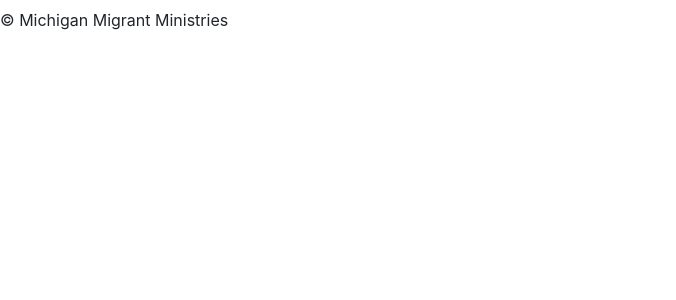
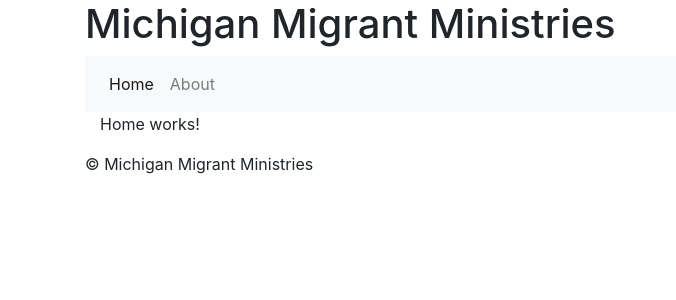
Before and after one commit to michigan-migrant-ministries/website, a Jekyll site: the page built from _pages/index.md, in a window 1280 px wide. Shown: the top 300 px of the page, without its empty margins (0-676 px from the left). Built offline with Jekyll 4.4.1, drawn with Linux system fonts in a browser that asks for light colours.

Commit message:
Organize pages and add automatic navbar

```diff
--- a/_config.yml
+++ b/_config.yml
@@ -18,13 +18,25 @@
 # You can create any custom variable you would like, and they will be accessible
 # in the templates via {{ site.myvariable }}.
 
-title: Michigan Migrant Ministries
 organization: Michigan Migrant Ministries
 email: your-email@example.com
-description: >- # this means to ignore newlines until "baseurl:"
-  Reaching our neighbors with the Gospel
 baseurl: "" # the subpath of your site, e.g. /blog
 url: "" # the base hostname & protocol for your site, e.g. http://example.com
+
+collections:
+  pages:
+    output: true
+    permalink: :name
+    sort_by: order
+
+defaults:
+  -
+    scope:
+      path: ""
+    values:
+      layout: "default"
+      title: Michigan Migrant Ministries
+      description: Reaching our neighbors with the Gospel
 
 # Build settings
 theme: minima
--- a/_layouts/default.html
+++ b/_layouts/default.html
@@ -3,20 +3,49 @@
   <head>
     <meta charset="utf-8">
     <meta name="viewport" content="width=device-width, initial-scale=1, shrink-to-fit=no">
-    <meta name="description" content="{% if page.description %}{{ page.description }}{% else %}{{ site.description }}{% endif %}">
+    <meta name="description" content="{{ page.description }}">
 
     <link rel="stylesheet" href="https://stackpath.bootstrapcdn.com/bootstrap/4.4.1/css/bootstrap.min.css" integrity="sha384-Vkoo8x4CGsO3+Hhxv8T/Q5PaXtkKtu6ug5TOeNV6gBiFeWPGFN9MuhOf23Q9Ifjh" crossorigin="anonymous">
 
     <title>{{ page.title }}</title>
   </head>
   <body>
+    <div class="container">
+      <div class="row">
+        <div class="col">
           <h1>{{ page.title }}</h1>
-    <section>
+        </div>
+      </div>
+
+      <nav class="navbar navbar-expand-sm navbar-light bg-light">
+        <button class="navbar-toggler" type="button" data-toggle="collapse" data-target="#navbarSupportedContent" aria-controls="navbarSupportedContent" aria-expanded="false" aria-label="Toggle navigation">
+          <span class="navbar-toggler-icon"></span>
+        </button>
+
+        <div class="collapse navbar-collapse" id="navbarSupportedContent">
+          <ul class="navbar-nav mr-auto">
+            {% for pg in site.pages %}
+            <li class="nav-item">
+              <a class="nav-link{% if page.url == pg.url %} active{% endif %}" href="{{ pg.url }}">
+                {% if pg.title_short %}
+                  {{ pg.title_short }}
+                {% else %}
+                  {{ pg.title }}
+                {% endif %}
+              </a>
+            </li>
+            {% endfor %}
+          </ul>
+        </div>
+      </nav>
+
+      <section class="container">
         {{ content }}
       </section>
       <footer>
         &copy; {{ site.organization }}
       </footer>
+    </div>
 
     <script src="https://code.jquery.com/jquery-3.4.1.slim.min.js" integrity="sha384-J6qa4849blE2+poT4WnyKhv5vZF5SrPo0iEjwBvKU7imGFAV0wwj1yYfoRSJoZ+n" crossorigin="anonymous"></script>
     <script src="https://cdn.jsdelivr.net/npm/popper.js@1.16.0/dist/umd/popper.min.js" integrity="sha384-Q6E9RHvbIyZFJoft+2mJbHaEWldlvI9IOYy5n3zV9zzTtmI3UksdQRVvoxMfooAo" crossorigin="anonymous"></script>
--- /dev/null
+++ b/_pages/index.md
@@ -0,0 +1,5 @@
+---
+order: 0
+title_short: "Home"
+---
+Home works!
```
Also changed, not shown: 404.html (+5 -20 lines), _pages/about.md (added, +5 -0 lines), about.md (deleted, +0 -7 lines), index.md (deleted, +0 -3 lines). Lines whose indentation alone changed are shown as unchanged.
